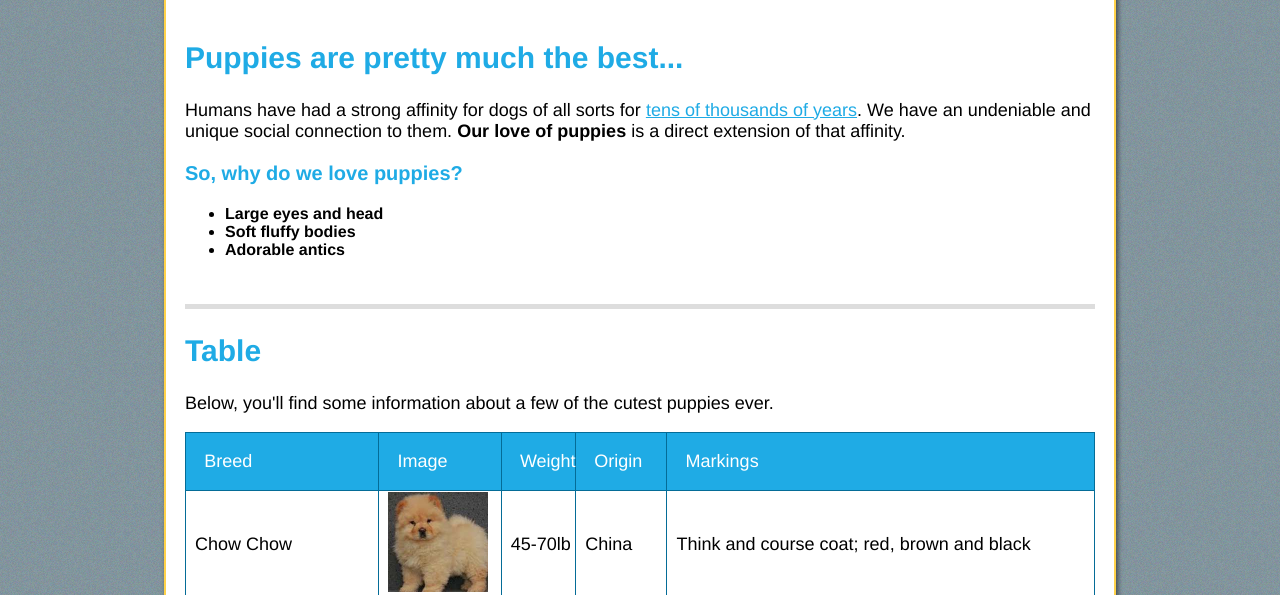
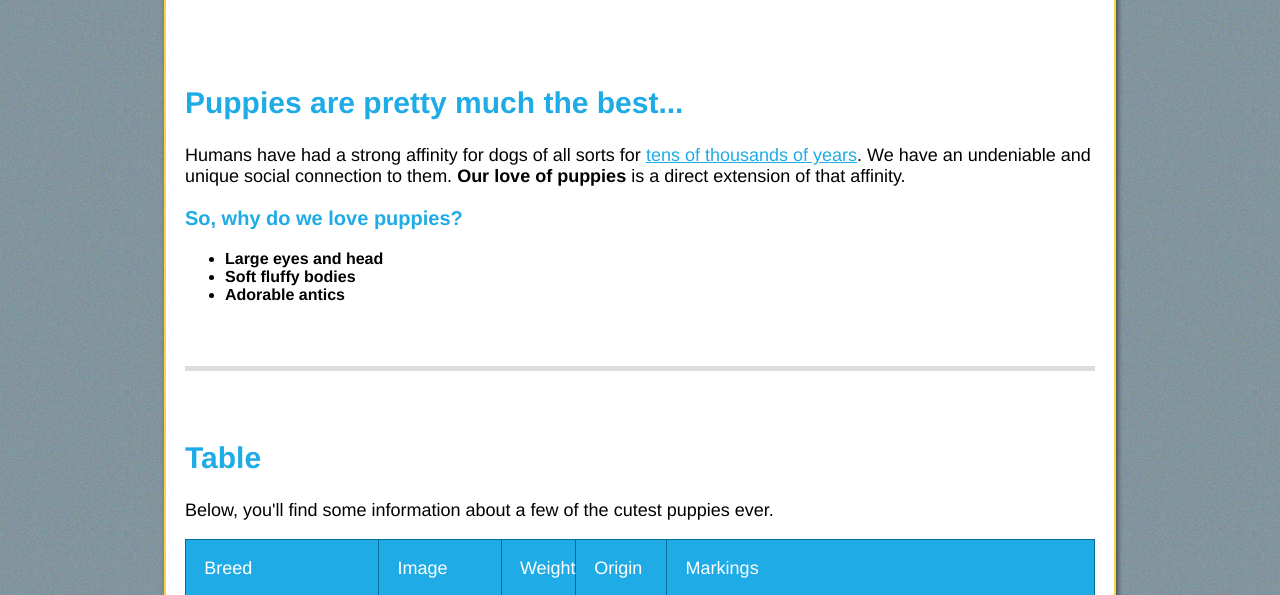
Before and after one commit to erphilipson/Puppy-Love, a plain HTML site: page starter_files/index.html in a window 1280 px wide. Shown: the part 162-757 px from the top of the page. Drawn offline with Linux system fonts and the light colour scheme.

Commit message:
Change style.css

```diff
--- a/starter_files/style.css
+++ b/starter_files/style.css
@@ -41,6 +41,11 @@ body>div {
 
 }
 
+section {
+  border-bottom: 5px solid #ddd;
+  padding: 5% 0%;
+}
+
 .main_navigation {
   margin-left: 2%;
 }
@@ -68,8 +73,6 @@ body>div {
 
 ul {
   font-weight: bold;
-  border-bottom: 5px solid #dddddd;
-  padding-bottom: 5%;
 }
 
 h2, h3 {
```
